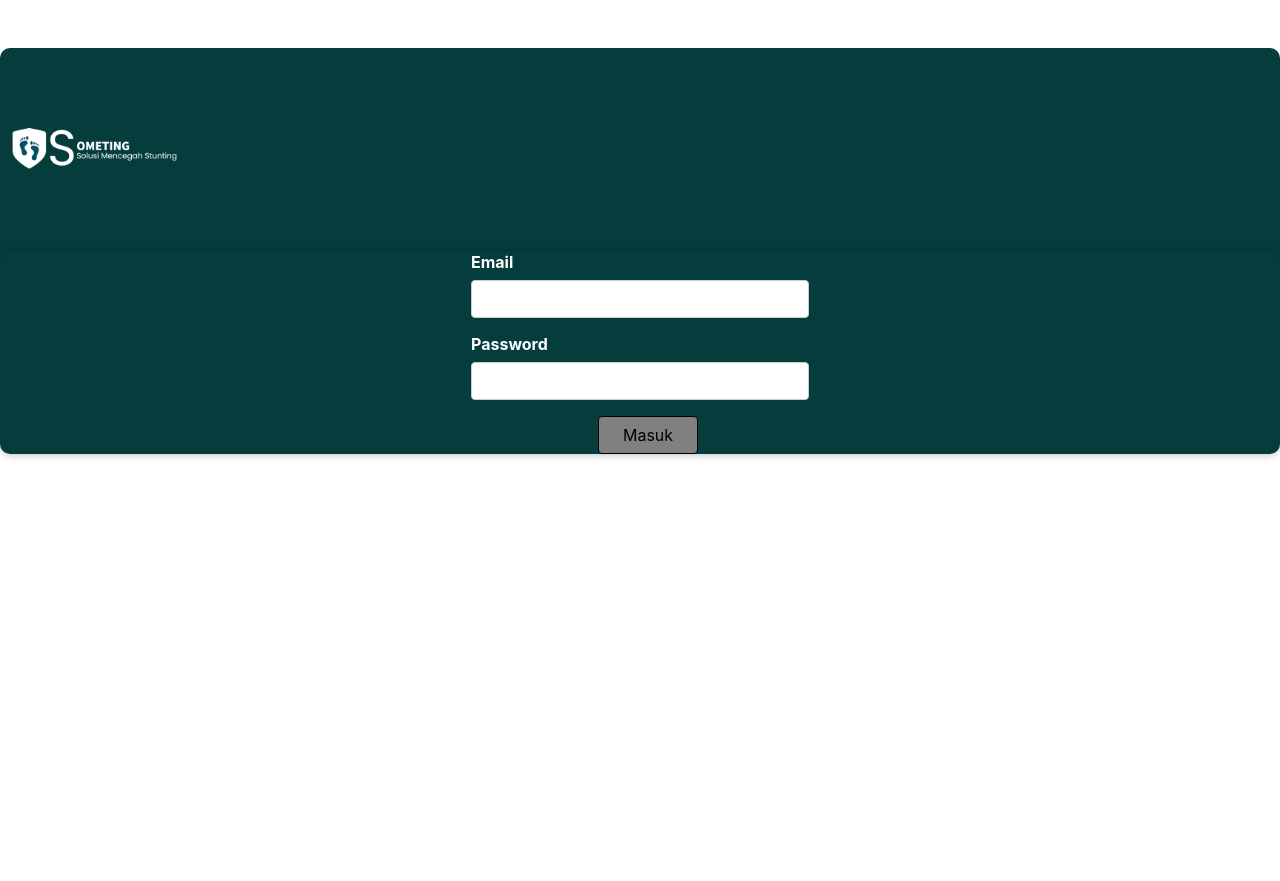
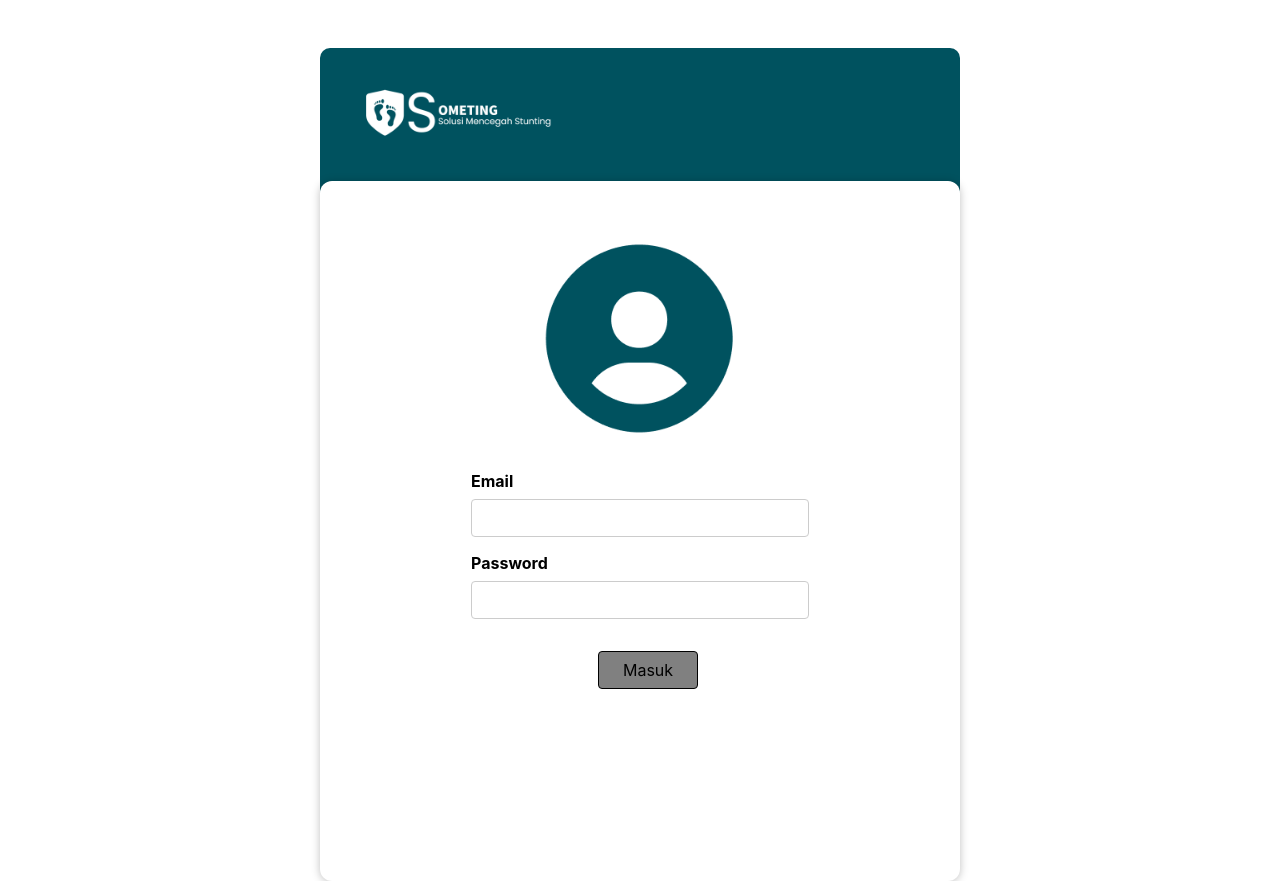
Before and after one commit to AtanMegis/CapstoneMegis, a React (Create React App) app: page / in a window 1280 px wide. Before the commit the page ends 800 px from the top, so only its background shows below. Built offline with nearby package versions, Linux system fonts and the light colour scheme.

Commit message:
tampilan login (css) vaia

```diff
--- a/src/App.css
+++ b/src/App.css
@@ -3,5 +3,9 @@
   border-radius: 10px;
   background-color: white;
   margin: 3rem auto;
-  background-color: rgb(5, 61, 61);
+  background-color: #00525f;
+  height: 800px;
+  width: 50%;
+  margin: auto;
+  margin-top: 3rem;
 }
--- a/src/component/Header/Header.js
+++ b/src/component/Header/Header.js
@@ -1,22 +1,21 @@
-import React, { useState } from 'react'
-import Button from '../UI/Button'
-import Something from '../../asset/Something.png';
+import React, { useState } from "react";
+import Button from "../UI/Button";
+import Something from "../../asset/Something.png";
 
-import styles from './Header.module.css'
+import styles from "./Header.module.css";
 
 const Header = () => {
-
-
-
-
   return (
     <React.Fragment>
       <div>
-                <img style={{maxHeight:"250%", maxWidth:"200px"}} src={Something}></img>
+        <img
+          style={{ maxWidth: "225px", marginTop: "-3rem", marginLeft: "2rem" }}
+          src={Something}
+        ></img>
       </div>
       {/* <Button onClick={LoginFormHandler}></Button> */}
     </React.Fragment>
-    )
-}
+  );
+};
 
 export default Header;
--- a/src/component/LoginForm/LoginForm.css
+++ b/src/component/LoginForm/LoginForm.css
@@ -1,5 +1,12 @@
 .form-control {
   margin-bottom: 1rem;
+}
+
+.form-layout {
+  justify-content: space-around;
+  align-items: center;
+  display: flex;
+  flex-direction: column;
 }
 
 .form-control input,
@@ -10,7 +17,7 @@
 .form-control label {
   font-weight: bold;
   margin-bottom: 0.5rem;
-    color: white
+  color: black;
 }
 
 .form-control input,
--- a/src/component/LoginForm/LoginForm.js
+++ b/src/component/LoginForm/LoginForm.js
@@ -1,12 +1,11 @@
 import useInput from "../../hooks/useInput";
 import Card from "../UI/Card";
-
-import './LoginForm.css'
+import Logo from "../../asset/UserLogo.png";
+import "./LoginForm.css";
 
 const LoginForm = (props) => {
-
-  const isNotEmpty = (value) => value.trim() !== ('');
-  const isEmail = (value) => value.includes('@');
+  const isNotEmpty = (value) => value.trim() !== "";
+  const isEmail = (value) => value.includes("@");
 
   const {
     value: passwordValue,
@@ -14,8 +13,8 @@ const LoginForm = (props) => {
     isValid: passwordIsValid,
     inputBlurHandler: passwordBlurHandler,
     valueChangeHandler: passwordChangeHandler,
-    reset: passwordResetHandler
-  } = useInput(isNotEmpty)
+    reset: passwordResetHandler,
+  } = useInput(isNotEmpty);
 
   const {
     value: EmailValue,
@@ -23,16 +22,12 @@ const LoginForm = (props) => {
     isValid: emailIsValid,
     inputBlurHandler: emailBlurHandler,
     valueChangeHandler: emailChangeHandler,
-    reset: emailResetHandler
-  } = useInput(isEmail)
-
+    reset: emailResetHandler,
+  } = useInput(isEmail);
 
   let formIsValid = false;
 
-  if (passwordIsValid && emailIsValid)
-    formIsValid = true;
-
-
+  if (passwordIsValid && emailIsValid) formIsValid = true;
 
   const submitHandler = (e) => {
     e.preventDefault();
@@ -40,53 +35,63 @@ const LoginForm = (props) => {
     if (!formIsValid) {
       return;
     }
-    console.log('submitted!')
-    console.log(passwordValue, EmailValue)
+    console.log("submitted!");
+    console.log(passwordValue, EmailValue);
     passwordResetHandler();
     emailResetHandler();
-
-  }
+  };
 
   const passwordClasses = passwordHasError
-    ? 'form-control invalid'
-    : 'form-control'
+    ? "form-control invalid"
+    : "form-control";
 
-  const emailClasses = emailHasError
-    ? 'form-control invalid'
-    : 'form-control'
-
+  const emailClasses = emailHasError ? "form-control invalid" : "form-control";
 
   return (
     <Card>
-      <form onSubmit={submitHandler}>
-        <div className='control-group'>
+      <form className="form-layout" onSubmit={submitHandler}>
+        <img
+          style={{
+            maxWidth: "225px",
+            alignSelf: "center",
+            padding: "2rem 0",
+          }}
+          src={Logo}
+        ></img>
+        <div className="control-group">
           <div className={emailClasses}>
-            <label htmlFor='name'>Email</label>
+            <label htmlFor="name">Email</label>
             <input
-              type='text'
-              id='name'
+              type="email"
+              id="name"
               onChange={emailChangeHandler}
               onBlur={emailBlurHandler}
               value={EmailValue}
               required
             />
-            {emailHasError && <p className="error-text">Please enter your Email</p>}
+            {emailHasError && (
+              <p className="error-text">Please enter your Email</p>
+            )}
           </div>
           <div className={passwordClasses}>
-            <label htmlFor='name'>Password</label>
+            <label htmlFor="name">Password</label>
             <input
-              type='text'
-              id='name'
+              type="text"
+              id="name"
               onChange={passwordChangeHandler}
               onBlur={passwordBlurHandler}
               value={passwordValue}
               required
             />
-            {passwordHasError && <p className="error-text">Please enter your Password</p>}
+            {passwordHasError && (
+              <p className="error-text">Please enter your Password</p>
+            )}
           </div>
         </div>
-        <div className='form-actions'>
-          <button disabled={!formIsValid}>Masuk</button>
+        <div className="form-actions">
+          <button style={{ marginTop: "1rem" }} disabled={!formIsValid}>
+            Masuk
+          </button>
         </div>
       </form>
     </Card>
--- a/src/component/UI/Card.module.css
+++ b/src/component/UI/Card.module.css
@@ -1,4 +1,7 @@
 .card {
   border-radius: 12px;
   box-shadow: 0 1px 8px rgba(0, 0, 0, 0.25);
+  background-color: #fff;
+  height: 700px;
+  margin-top: -3rem;
 }
```
Also changed, not shown: src/asset/UserLogo.png (added), src/component/UI/Button.module.css (indentation only). Lines whose indentation alone changed are shown as unchanged.
